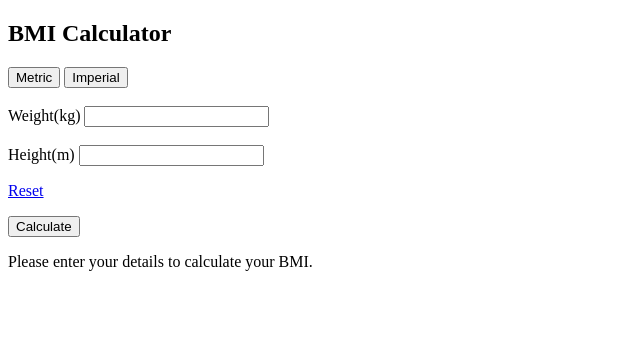
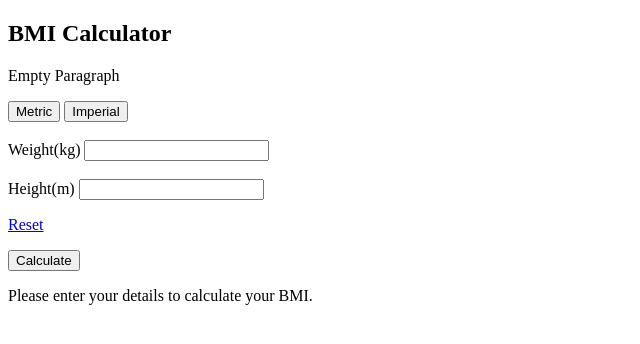
Before and after one commit to michal-sitarz2/WeightLossWeb, a Django app: page /bmi/ in a window 1280 px wide. Shown: the part 80-424 px from the top of the page, without its empty margins (0-640 px from the left). Run offline with Django 3.2, Linux system fonts and the light colour scheme; some libraries are stand-ins or nearby versions.

Commit message:
Added Empty Paragraph

```diff
--- a/src/templates/bmi_calculator.html
+++ b/src/templates/bmi_calculator.html
@@ -3,6 +3,10 @@
 {% block content %}
     <div>
         <h2>BMI Calculator</h2>
+    </div>
+
+    <div>
+        <p>Empty Paragraph</p>
     </div>
 
     <button onclick="switchBMIType('metric_bmi', 'imperial_bmi')">Metric</button>
```
Also changed, not shown: src/db.sqlite3.
